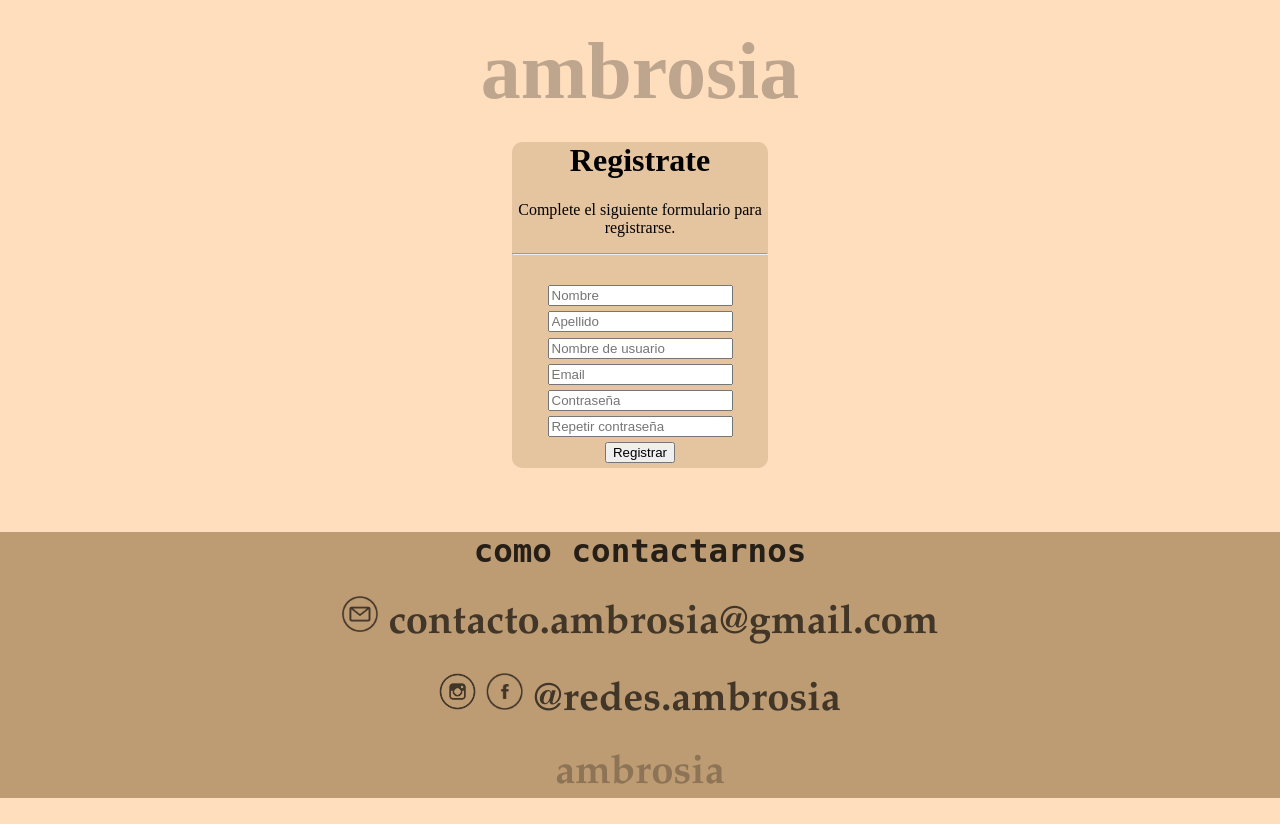
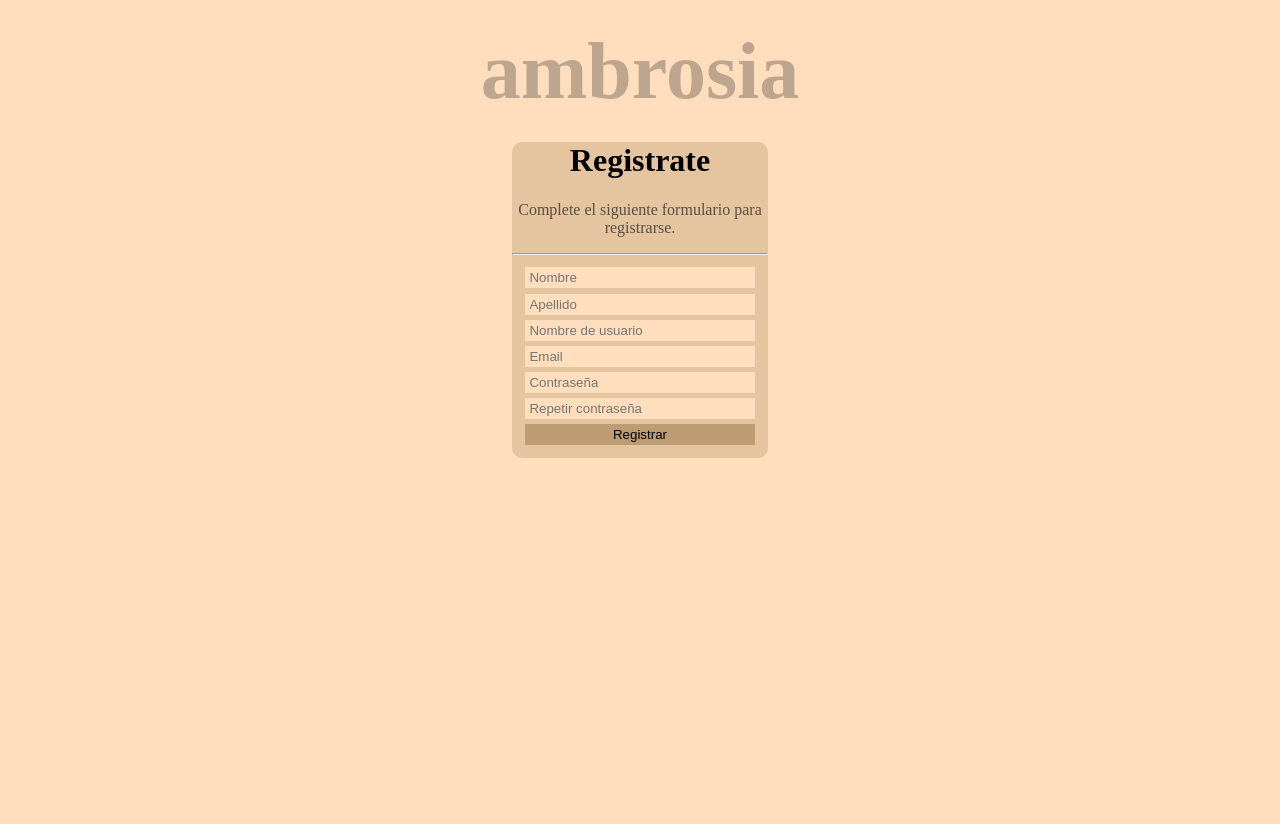
Before and after one commit to Enri3/ambrosia, a PHP site: page /registro.html in a window 1280 px wide. After the commit the page ends 458 px from the top, so only its background shows below. Run offline with PHP 8.4, Linux system fonts and the light colour scheme.

Commit message:
frontend de registro y login hecho

```diff
--- a/ambrosia.css
+++ b/ambrosia.css
@@ -126,3 +126,24 @@
 .rc:hover {
  	text-decoration: none;
 }
+
+.inputrls{
+	width: 90%;
+	background-color: #ffdebe;
+	border-color: transparent;
+}
+
+.inputrls:hover {
+	background-color: #F0D3B6;
+}
+
+#subit{
+	margin-bottom: 5%;
+	background-color: #BD9C74;
+	width: 90%;
+	border-color: transparent;
+}
+
+#subit:hover{
+	background-color: #AA8D6A;
+}
--- a/registro.html
+++ b/registro.html
@@ -1,60 +1,49 @@
 <!DOCTYPE html>
 <html>
 <head>
+	<title>Ambrosia</title>
 	<link rel="stylesheet" href="ambrosia.css">
 	<meta http-equiv="Content-Type" content="text/html; charset=utf-8"/>
-	<title>ambrosia</title>
 </head>
 <body style="margin: 0; background-color: #ffdebe">
 	<div class="w3-panel" style="text-align: center;">
-		<h1 style="font-size: 500%; opacity: 25%; margin: 2%; ">ambrosia</h2>
+		<a href="index.html" class="rc"><h1 style="font-size: 500%; color: black; opacity: 25%; margin: 2%; ">ambrosia</h1></a>
 	</div>
-	<form name="registro" action="accederbase.php">
+	<form id="registro" name="registro" action="accederbase.php">
   		<div class="log-box w3-mobile">
 
     		<h1>Registrate</h1>
 
-			<p>Complete el siguiente formulario para registrarse.</p>
+			<p style="color: #5A4E41;">Complete el siguiente formulario para registrarse.</p>
 
-    		<hr style="margin-bottom: 12%;" class="linea">
+    		<hr style="margin-bottom: 5%;" class="linea">
 
     		<div class="log-item">
-    		<input nombre="nombre" type="text" placeholder="Nombre" required>
+    		<input class="inputrls" nombre="nombre" type="text" placeholder="Nombre" required>
 			</div>
 
     		<div class="log-item">
-    		<input nombre="apellido" type="text" placeholder="Apellido" required>
+    		<input class="inputrls" nombre="apellido" type="text" placeholder="Apellido" required>
     		</div>
 
     		<div class="log-item">
-    		<input nombre="user-name" type="text" placeholder="Nombre de usuario" required>
+    		<input class="inputrls" nombre="user-name" type="text" placeholder="Nombre de usuario" required>
     		</div>
 
     		<div class="log-item">
-    		<input nombre="email" type="email" placeholder="Email" required>
+    		<input class="inputrls" nombre="email" type="email" placeholder="Email" required>
     		</div>
 
     		<div class="log-item">
-    		<input nombre="contraseña" type="password" placeholder="Contraseña" required>
+    		<input class="inputrls" nombre="contraseña" type="password" placeholder="Contraseña" required>
     		</div>
 
     		<div class="log-item">
-    		<input nombre="contraseñack" type="password" placeholder="Repetir contraseña" required>
+    		<input class="inputrls" nombre="contraseñack" type="password" placeholder="Repetir contraseña" required>
     		</div>
 
-   			<button type="submit" style="margin-bottom: 2%;">Registrar</button>
+   			<button id="subit" type="submit">Registrar</button>
   		</div>
 	</form>
-
-	<div class="w3-container footer">
-		<b><p style="font-family: monospace; opacity: 80%; margin-top: 3%; margin: 2%;">como contactarnos</p></b>
-		<p style="opacity:65%; margin: 2%;"><img src="fotos/email2.jpg" alt="" width="3%;"></img> <b>contacto.ambrosia@gmail.com</b> </p>
-		<p style="opacity:65%; margin: 2%;">
-		<img src="fotos/instagram3.jpg" alt="" style="width: 3%;"></img>
-		<img src="fotos/facebook2.jpg" alt="" style="width: 3%;"></img>
-		<b>@redes.ambrosia</b>
-		</p>
-		<p style="opacity: 25%; font-weight: bold; margin: 2%;">ambrosia</p>
-	</div>
 </body>
 </html>
```
Also changed, not shown: funciones.js (added, +16 -0 lines), index.html (+7 -4 lines), login.html (+12 -21 lines).
